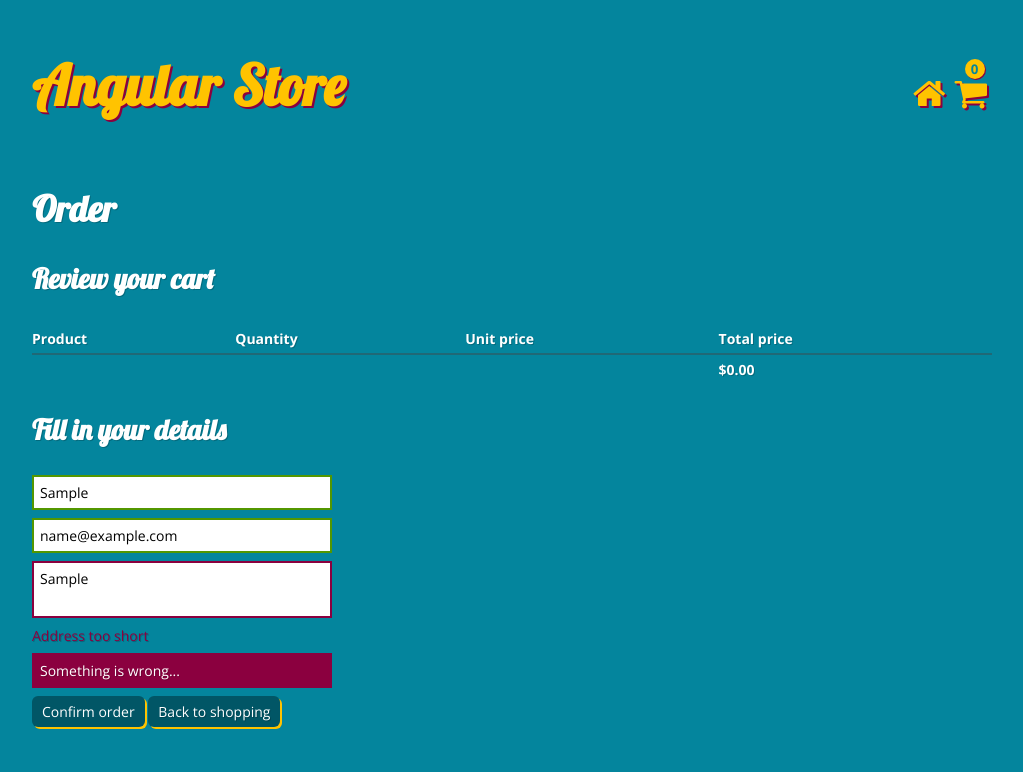
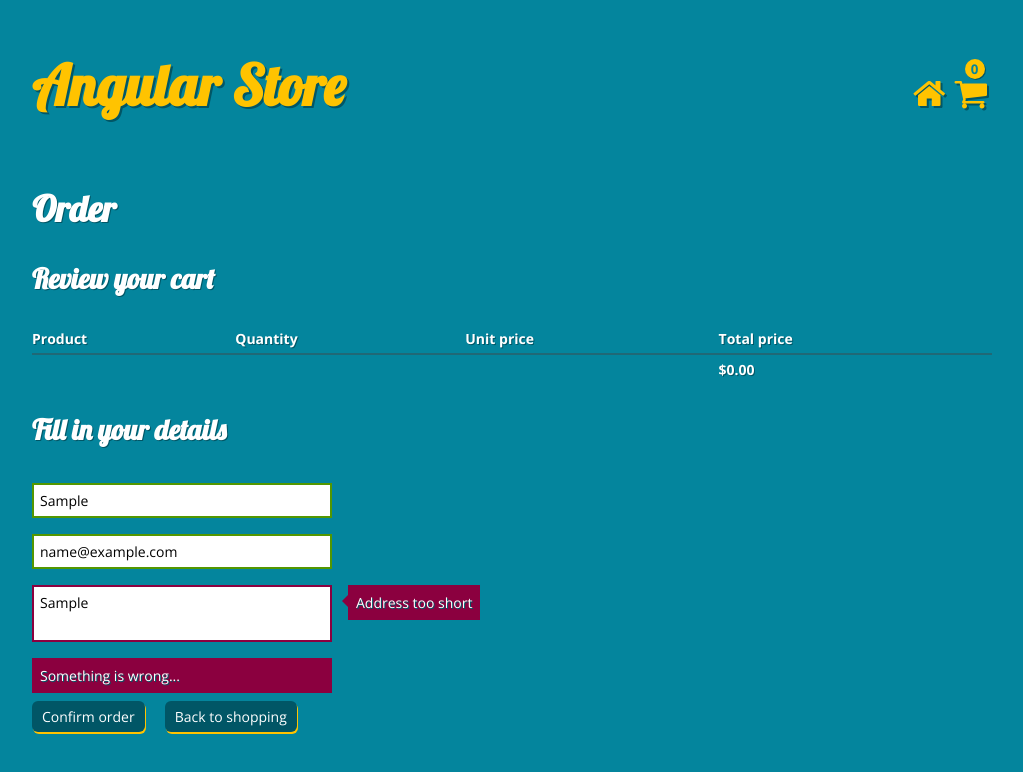
Before and after one commit to michaldudak/fp-angular-js-training, a website: page public/index.html at #/order in a window 1280 px wide. Both pictures are taken after typing "Sample", "name@example.com", "Sample" into the empty fields and a click on the button "Confirm order". Shown: the whole page, without its empty margins (128-1151 px from the left). Drawn offline with nearby package versions, Linux system fonts and the light colour scheme.

Commit message:
Improved styles and added comments

```diff
--- a/public/scripts/app.js
+++ b/public/scripts/app.js
@@ -22,9 +22,12 @@
 				controller: "orderConfirmationController",
 				resolve: {
 					order: function(Order, $route) {
-						return Order.get({ id: $route.current.params.id });
+						// Returning a promise ensures that Angular will wait for
+						//   the remote data before switching the view.
+						return Order.get({ id: $route.current.params.id }).$promise;
 					}
 				}
 			});
 	});
+
 } (window.angular));
--- a/public/scripts/multilineRequired.js
+++ b/public/scripts/multilineRequired.js
@@ -6,11 +6,13 @@
 			require: "ngModel",
 			link: function($scope, $elem, $attrs, $modelCtrl) {
 				$modelCtrl.$validators.multilineRequired = function(modelValue, viewValue) {
-					// Validators must return a boolean. Returning an undefined value makes angular think we're doing an async validation.
-					return !!viewValue && viewValue.indexOf("\n") !== -1;
+					// Validators MUST return a boolean. Returning an undefined value makes angular think we're doing an async validation.
+					// Usually the validators pass when and empty value is provided (so this can be changed by adding the 'required'
+					//   validator to the input control.
+					return viewValue === undefined || viewValue === null || viewValue === "" || viewValue.indexOf("\n") !== -1;
 				};
 			}
 		};
 	});
 
-}(angular));
+}(window.angular));
--- a/public/scripts/orderConfirmationController.js
+++ b/public/scripts/orderConfirmationController.js
@@ -2,6 +2,7 @@
 	"use strict";
 
 	angular.module("app").controller("orderConfirmationController", function($scope, order) {
+		// The whole order-retreiving logic is placed in app.js (in the /orderConfirmation route definition).
 		$scope.order = order;
 	});
 
--- a/public/stylesheets/style.css
+++ b/public/stylesheets/style.css
@@ -6,7 +6,7 @@ body {
 	font-size: 14px;
 	background: #04859D;
 	color: white;
-	text-shadow: 1px 1px 0 rgba(0,0,0,0.2);
+	text-shadow: 1px 1px 0 #015666;
 }
 
 ::selection {
@@ -64,9 +64,9 @@ td {
 button, a.btn {
 	background: #015666;
 	border-radius: 6px;
-	box-shadow: 2px 2px 0 #FFC300;
+	box-shadow: 1px 2px 0 #FFC300;
 	border: none;
-	font-family:'Open Sans', sans-serif;
+	font-family: 'Open Sans', sans-serif;
 	font-size: 14px;
 	color: white;
 	padding: 6px 10px;
@@ -87,6 +87,7 @@ a.btn:active {
 	transition: none;
 	outline: none;
 }
+
 button:focus,
 a.btn:focus {
 	outline: none;
@@ -97,12 +98,18 @@ button::-moz-focus-inner {
 	border: none;
 }
 
+button:hover,
+a.btn:hover {
+	color: #FFC300;
+}
+
+
 /* header */
 header {
 	overflow: auto;
 	margin-bottom: 58px;
 	padding: 0 5px 8px 0;
-	text-shadow: 2px 2px 0 #8B003F;
+	text-shadow: 2px 2px 0 #015666;
 }
 
 header .menu {
@@ -131,7 +138,7 @@ header .menu {
 	left: 10px;
 	font-weight: bold;
 	border-radius: 10px;
-	box-shadow: 1px 1px 0 #8B003F;
+	box-shadow: 1px 1px 0 #015666;
 }
 
 /* products table */
@@ -238,6 +245,23 @@ input, textarea {
 	transition: width 300ms ease;
 }
 
+form input,
+form textarea {
+	float: left;
+	clear: left;
+	display: inline-block;
+}
+
+form button {
+	clear: both;
+	float: left;
+}
+
+form a {
+	float: left;
+	margin-left: 20px;
+}
+
 textarea {
 	height: 57px;
 	resize: none;
@@ -252,6 +276,8 @@ textarea {
 	-moz-box-sizing: border-box;
 	box-sizing: border-box;
 	transition: width 300ms ease;
+	float: left;
+	clear: both;
 }
 
 .notification.success {
@@ -300,19 +326,84 @@ textarea {
 /* validation */
 .validationError {
 	display: none;
-	color: #8B003F;
+	background: #8B003F;
+	padding: 0 8px;
+	height: 35px;
+	box-sizing: border-box;
+	line-height: 35px;
+	color: #FFF;
+	float: left;
+	margin: 8px 0 0 16px;
+	position: relative;
 }
 
-input.ng-valid,
-textarea.ng-valid {
+.validationError:before {
+	content: "";
+	width: 0;
+	height: 0;
+	position: absolute;
+	border: 8px solid;
+	border-color: transparent #8B003F transparent transparent;
+	left: -14px;
+	top: 8px;
+}
+
+@-webkit-keyframes shake {
+	0%, 100% {
+		transform: translateX(0);
+	}
+
+	50% {
+		transform: translateX(-4px);
+	}
+}
+
+@-moz-keyframes shake {
+	0%, 100% {
+		transform: translateX(0);
+	}
+
+	50% {
+		transform: translateX(-4px);
+	}
+}
+
+@keyframes shake {
+	0%, 100% {
+		transform: translateX(0);
+	}
+
+	50% {
+		transform: translateX(-4px);
+	}
+}
+
+.validationError.ng-active {
+	-moz-animation: shake 200ms 3;
+	-webkit-animation: shake 200ms 3;
+	animation: shake 200ms 3;
+}
+
+form {
+	display: block;
+}
+
+form:after {
+	content: "";
+	display: table;
+	clear: both;
+}
+
+form input.ng-valid,
+form textarea.ng-valid {
 	padding: 6px;
 	border: 2px solid #539700;
 }
 
 .ng-submitted *:not(form).ng-invalid,
 *:not(form).ng-invalid.ng-touched {
-  padding: 6px;
-  border: 2px solid #8B003F;
+	padding: 6px;
+	border: 2px solid #8B003F;
 }
 
 .ng-submitted *:not(form).ng-invalid + .validationError,
--- a/public/views/order.html
+++ b/public/views/order.html
@@ -24,7 +24,7 @@
 	<a href="#/" class="btn">Back to shopping</a>
 
 	<script type="text/ng-template" id="errorMessages">
-		<ng-message when="required">Required field</ng-message>
-		<ng-message when="email">Wrong email format</ng-message>
+		<span ng-message when="required">This field is required.</span>
+		<span ng-message when="email">This doesn't look like an email address.</span>
 	</script>
 </form>
```
